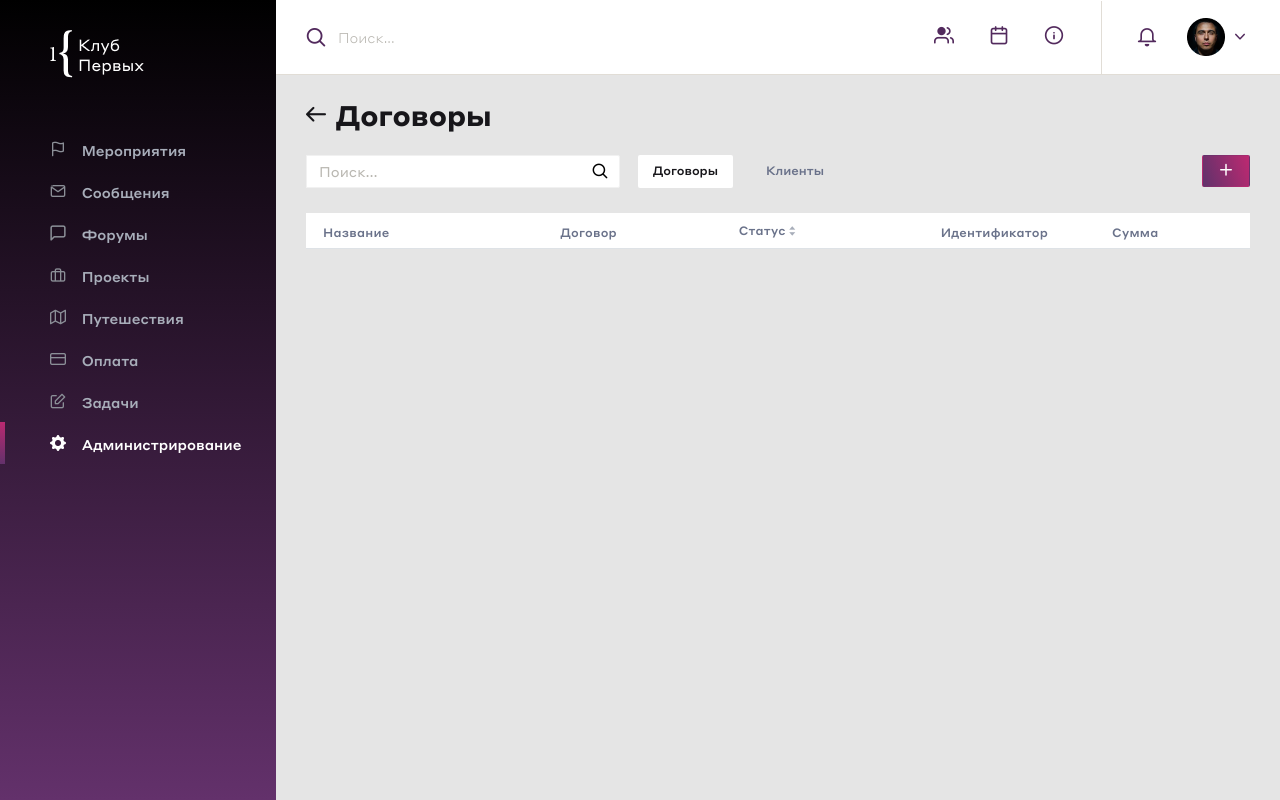
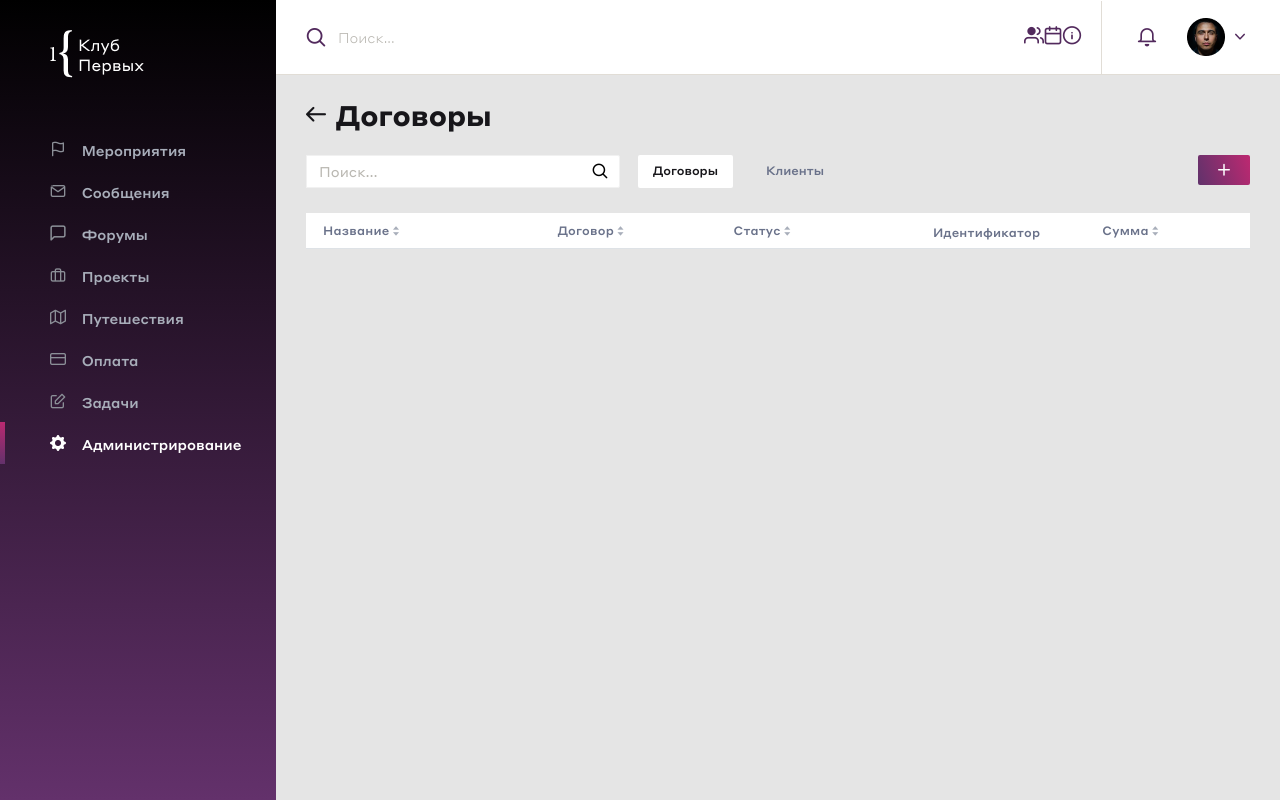
Before and after one commit to imyeskela/COTF_contracts, a Django app: page / in a window 1280 px wide. Run offline with Django 3.2, Linux system fonts and the light colour scheme; data that the repository does not hold is empty; some libraries are stand-ins or nearby versions; some web fonts are replaced.

Commit message:
FE fixes

```diff
--- a/frontend/sass/app.scss
+++ b/frontend/sass/app.scss
@@ -113,7 +113,7 @@ input, select, textarea {
       }
 
       .icons {
-        i {
+        img {
           margin: 0 18px;
         }
       }
@@ -240,7 +240,11 @@ input, select, textarea {
     }
 
     .btn_plus {
-      padding: 6px 17px;
+      padding: 9px 20px;
+        display: flex;
+        align-items: center;
+        justify-content: center;
+        border: none;
     }
   }
 
@@ -337,7 +341,7 @@ input, select, textarea {
           display: flex;
           align-items: center;
           position: relative;
-
+          margin-left: -6px;
           .cancel {
             position: absolute;
             top: 22px;
@@ -506,7 +510,7 @@ input, select, textarea {
   h1 {
     margin: 20px 0;
     font-weight: 700;
-    font-size: 28px;
+    font-size: 32px;
     line-height: 30px;
   }
 
@@ -753,6 +757,10 @@ input, select, textarea {
         color: #171619;
       }
 
+      strong{
+        font-weight: 700;
+      }
+
       p {
         font-weight: 300;
         font-size: 14px;
@@ -840,7 +848,12 @@ input, select, textarea {
       text-align: center;
     }
   }
-
+  @media only screen and (max-width: 576px) {
+    h1{
+      font-size: 28px;
+      line-height: 30px;
+    }
+  }
   @media only screen and (min-width: 575px) {
     .tab-content {
       margin-bottom: 40px;
--- a/main/forms.py
+++ b/main/forms.py
@@ -124,7 +124,7 @@ class FillingQuestionnaireForm(forms.Form):
         label='Серия паспорта*',
         widget=forms.TextInput(
             attrs={
-                'placeholder': 'Серия паспорта'
+                'placeholder': '0000'
             }
         )
     )
@@ -134,7 +134,7 @@ class FillingQuestionnaireForm(forms.Form):
         label='Номер паспорта*',
         widget=forms.TextInput(
             attrs={
-                'placeholder': 'Номер паспорта'
+                'placeholder': '000000'
             }
         )
     )
@@ -143,7 +143,7 @@ class FillingQuestionnaireForm(forms.Form):
         required=True,
         widget=forms.TextInput(
             attrs={
-                'placeholder': 'Серия паспорта'
+                'placeholder': 'Email'
             }
         )
     )
--- a/static/css/app.css
+++ b/static/css/app.css
@@ -107,7 +107,7 @@ input:focus, input:active, input:focus-visible, select:focus, select:active, sel
 .main-content .nav .nav-left .search-box .search::placeholder {
   color: #BAB8B2;
 }
-.main-content .nav .nav-left .icons i {
+.main-content .nav .nav-left .icons img {
   margin: 0 18px;
 }
 .main-content .nav .nav-right {
@@ -221,7 +221,11 @@ input:focus, input:active, input:focus-visible, select:focus, select:active, sel
   background-color: #ffffff;
 }
 .table-container .table-controls .btn_plus {
-  padding: 6px 17px;
+  padding: 9px 20px;
+  display: flex;
+  align-items: center;
+  justify-content: center;
+  border: none;
 }
 .table-container .table {
   margin-top: 25px;
@@ -304,6 +308,7 @@ input:focus, input:active, input:focus-visible, select:focus, select:active, sel
   display: flex;
   align-items: center;
   position: relative;
+  margin-left: -6px;
 }
 .table-container .table tbody td .status_box .cancel {
   position: absolute;
@@ -453,7 +458,7 @@ input:focus, input:active, input:focus-visible, select:focus, select:active, sel
 .wizard-wrapper h1 {
   margin: 20px 0;
   font-weight: 700;
-  font-size: 28px;
+  font-size: 32px;
   line-height: 30px;
 }
 .wizard-wrapper .btn_check_code {
@@ -670,6 +675,9 @@ input:focus, input:active, input:focus-visible, select:focus, select:active, sel
   line-height: 22px;
   color: #171619;
 }
+.wizard-wrapper .treaty .treaty_1 strong {
+  font-weight: 700;
+}
 .wizard-wrapper .treaty .treaty_1 p {
   font-weight: 300;
   font-size: 14px;
@@ -743,6 +751,12 @@ input:focus, input:active, input:focus-visible, select:focus, select:active, sel
   color: #171619;
   margin-bottom: 44px;
   text-align: center;
+}
+@media only screen and (max-width: 576px) {
+  .wizard-wrapper h1 {
+    font-size: 28px;
+    line-height: 30px;
+  }
 }
 @media only screen and (min-width: 575px) {
   .wizard-wrapper .tab-content {
--- a/templates/contract_templates_list.html
+++ b/templates/contract_templates_list.html
@@ -19,32 +19,32 @@
                     <td style="min-width: 200px;">
                         <div class="table_title">
                             Название
-<!--                            <div class="sort_controls">-->
-<!--                                <form action="." method="GET">-->
-<!--                                    <button class="up" name="name_max" value="name_max">-->
-<!--                                        <i class="icon-arrow_up"></i>-->
-<!--                                    </button>-->
+                            <div class="sort_controls">
+                                <form action="." method="GET">
+                                    <button class="up" name="name_max" value="name_max">
+                                        <i class="icon-arrow_up"></i>
+                                    </button>
 
-<!--                                    <button class="down" name="name_min" value="name_min">-->
-<!--                                        <i class="icon-arrow_down"></i>-->
-<!--                                    </button>-->
-<!--                                </form>-->
-<!--                            </div>-->
+                                    <button class="down" name="name_min" value="name_min">
+                                        <i class="icon-arrow_down"></i>
+                                    </button>
+                                </form>
+                            </div>
                         </div>
                     </td>
                     <td style="min-width: 150px;">
                         <div class="table_title">
                             Договор
-<!--                            <div class="sort_controls">-->
-<!--                                <form action="." method="GET">-->
-<!--                                    <button class="up" name="contract_max" value="contract_max">-->
-<!--                                        <i class="icon-arrow_up"></i>-->
-<!--                                    </button>-->
-<!--                                    <button class="down" name="contract_min" value="contract_min">-->
-<!--                                        <i class="icon-arrow_down"></i>-->
-<!--                                    </button>-->
-<!--                                </form>-->
-<!--                            </div>-->
+                            <div class="sort_controls">
+                                <form action="." method="GET">
+                                    <button class="up" name="contract_max" value="contract_max">
+                                        <i class="icon-arrow_up"></i>
+                                    </button>
+                                    <button class="down" name="contract_min" value="contract_min">
+                                        <i class="icon-arrow_down"></i>
+                                    </button>
+                                </form>
+                            </div>
                         </div>
                     </td>
                     <td style="min-width: 170px;">
@@ -78,14 +78,16 @@
                     <td>
                         <div class="table_title">
                             Сумма
-<!--                            <div class="sort_controls">-->
-<!--                                <a class="up" href="#">-->
-<!--                                    <i class="icon-arrow_up"></i>-->
-<!--                                </a>-->
-<!--                                <a class="down" href="#">-->
-<!--                                    <i class="icon-arrow_down"></i>-->
-<!--                                </a>-->
-<!--                            </div>-->
+                            <div class="sort_controls">
+                                <form action="." method="GET">
+                                    <button class="up" name="status_max" value="status_max">
+                                        <i class="icon-arrow_up"></i>
+                                    </button>
+                                    <button class="down" name="status_min" value="status_min">
+                                        <i class="icon-arrow_down"></i>
+                                    </button>
+                                </form>
+                            </div>
                         </div>
                     </td>
                     <td style="min-width: 50px;"></td>
```
Also changed, not shown: frontend/js/app.js (+9 -0 lines), templates/contract_list.html (+51 -43 lines), static/icon/account.svg (added), static/icon/bell.svg (added), static/icon/calendar.svg (added), static/icon/download.svg, static/icon/info.svg (added), static/js/app.js.
